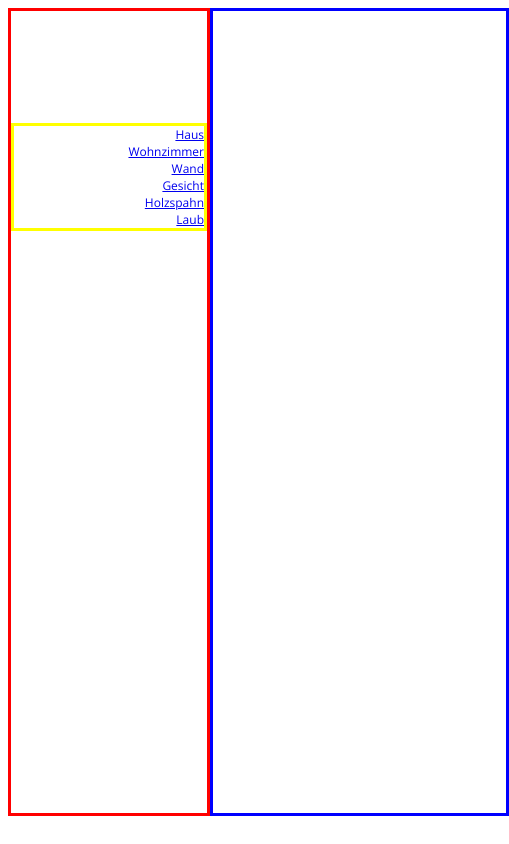
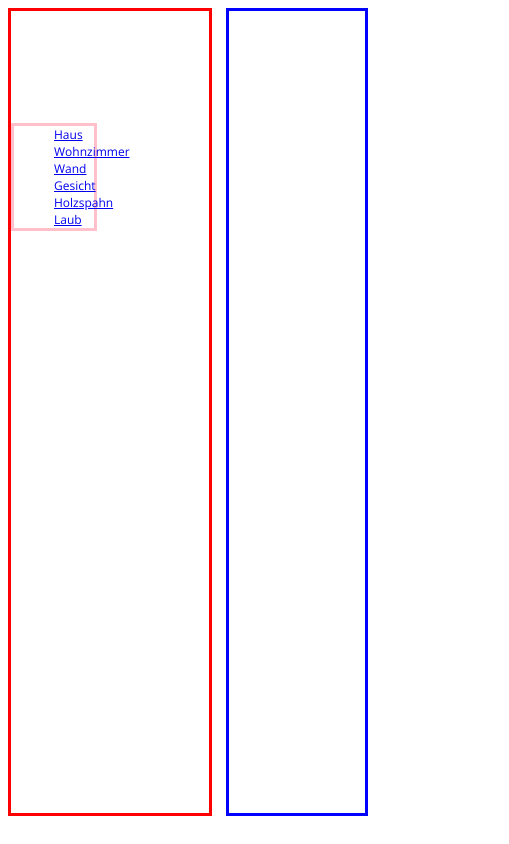
Before and after one commit to AndroMars/03-02-51_arthouse_app, a Vue app: page / in a window 390 px wide. Shown: the whole page, 509 px wide, since content can reach past the window. Built offline with nearby package versions, Linux system fonts and the light colour scheme.

Commit message:
media queries

```diff
--- a/public/index.html
+++ b/public/index.html
@@ -5,7 +5,7 @@
   <meta charset="utf-8">
   <meta http-equiv="X-UA-Compatible" content="IE=edge">
   <meta name="viewport" content="width=device-width,initial-scale=1.0">
-  <link rel="icon" href="<%= BASE_URL %>favicon.ico">
+  <link rel="icon" href="%= BASE_URL %>favicon.ico">
 
   <link href="https://fonts.googleapis.com/css?family=Open+Sans:400,600" rel="stylesheet">
 
--- a/src/components/Center.vue
+++ b/src/components/Center.vue
@@ -36,7 +36,8 @@ export default class Left extends Vue {
 
 .content {
   display: flex;
-  width: 500px;
+  max-width: 500px;
+  width: 80%;
   border-color: blue;
   border-style: solid;
   flex-direction: column;
--- a/src/components/Image.vue
+++ b/src/components/Image.vue
@@ -16,7 +16,8 @@ export default {
 <style lang="scss">
 
 .image2 img {
-  width: 500px;
+  width: 80%;
+  max-width: 500px;
   background-color: red;
   margin-top: 2rem;
 }
--- a/src/components/Left.vue
+++ b/src/components/Left.vue
@@ -22,10 +22,21 @@ export default class Left extends Vue {
 </script>
 
 <style lang="scss">
+
+
+#left {
+
+  width: 20%;
+  border-color: green;
+  border-style: solid;
+}
+
+@media (min-device-width: 750px) {
 #left {
   width: 350px;
   padding-top: 100px;
   border-color: red;
   border-style: solid;
 }
+}
 </style>
--- a/src/components/Navigation.vue
+++ b/src/components/Navigation.vue
@@ -21,10 +21,22 @@ export default class Navigation extends Vue {
 <style scoped lang="scss">
 #navigation {
   list-style: none;
+  border-color: pink;
+  border-style: solid;
+  width: 20%;
+  font-size: 0.75rem;
+  text-align: left;
+}
+
+@media (min-device-width: 750px) {
+#left {
+  list-style: none;
   border-color: yellow;
   border-style: solid;
   width: 150px;
   font-size: 0.75rem;
   text-align: right;
 }
+}
+
 </style>
```
Also changed, not shown: src/template/ArtWork.vue (line endings or trailing spaces).
